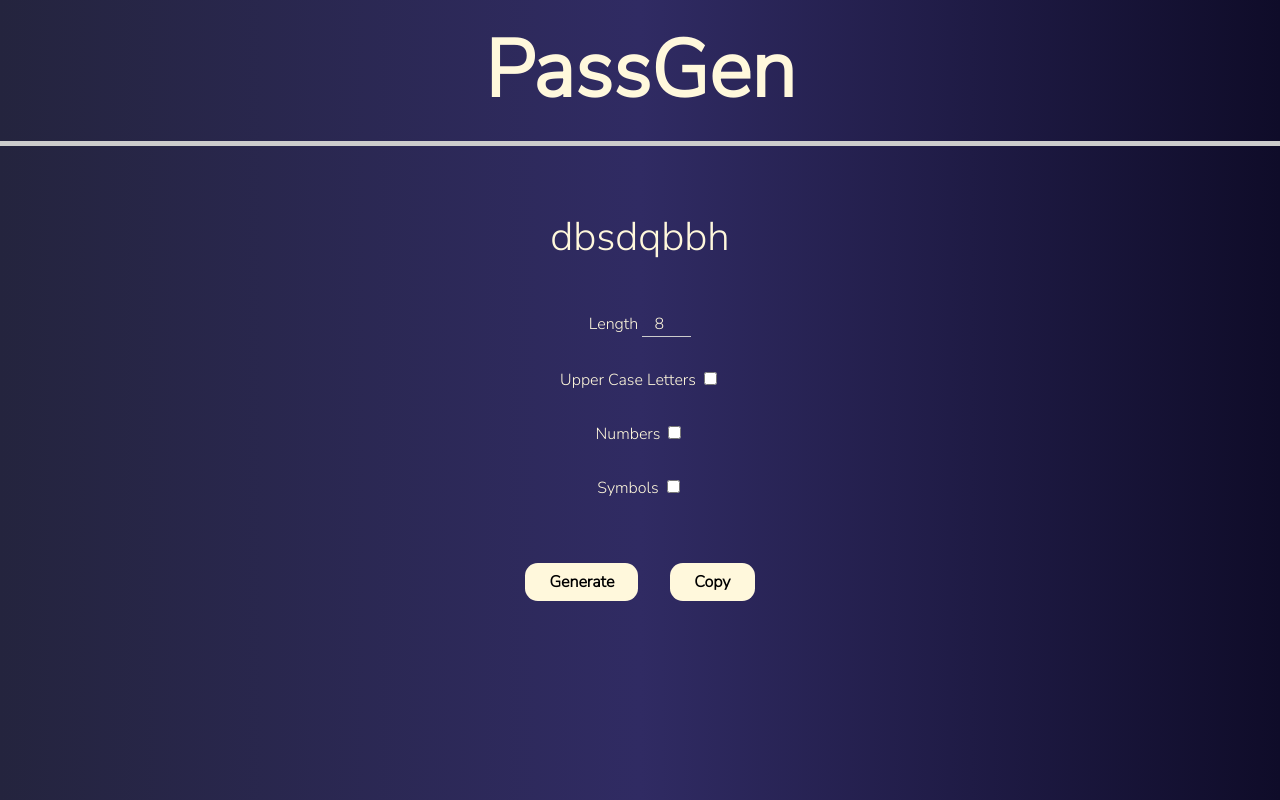
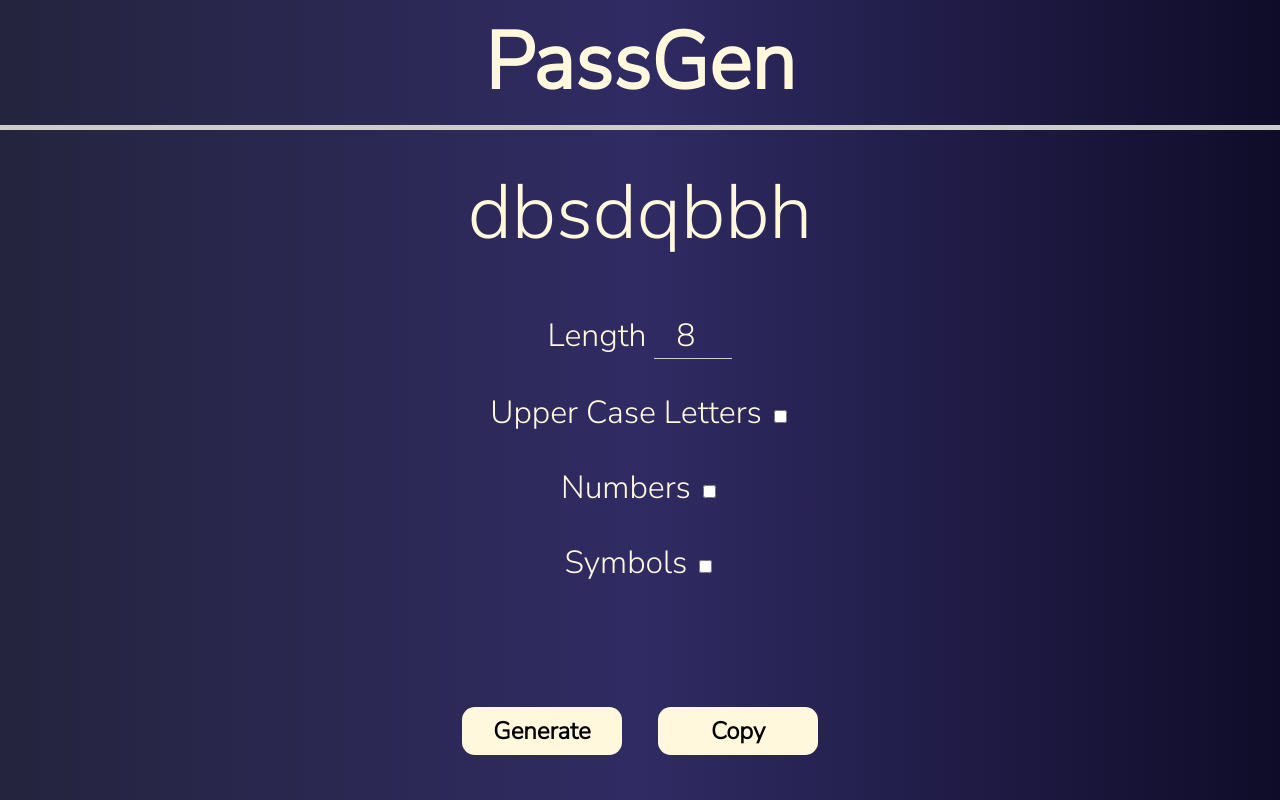
Before and after one commit to robertomancebom/PassGen, a plain HTML site: page index.html in a window 1280 px wide. Drawn offline with Linux system fonts and the light colour scheme.

Commit message:
update style to fit small devices

```diff
--- a/style.css
+++ b/style.css
@@ -16,12 +16,25 @@ body {
     margin: 0;
 }
 
+.container {
+    display: block;
+
+    min-width: 30vw;
+    max-width: 50vw;
+    min-height: 30vh;
+    max-height: 70vh;
+    height: auto;
+    margin: auto;
+    font-size: 2.5vw;
+
+}
+
 input[type="number"] {
     border: none;
     border-bottom: 1px solid #CCC;
     background: none;
     text-align: center;
-    font-size: 1rem;
+    font-size: 2.5vw;
 }
 
 input[type="number"]:focus {
@@ -34,7 +47,6 @@ input[type="number"]:focus {
     justify-content: center;
     margin: 2rem;
     text-align: center;
-    font-size: 1rem;
 
 }
 .option {
@@ -48,8 +60,7 @@ input[type="number"]:focus {
     font-weight: bold;
     border-bottom: 5px solid #CCC;
     margin: 0;
-    margin-bottom: 4rem;
-    padding: 1rem;
+    padding: 1vh;
 
 }
 
@@ -61,20 +72,24 @@ button {
     font-weight: bold;
     border: none;
     cursor: pointer;
-    font-size: 1rem;
     padding: 0.5rem 1.5rem;
+    width: 10rem;
+    height: 3rem;
+    font-size: 1.5rem;
+
 }
 
 #result {
     display: flex;
     justify-content: center;
-    margin: auto;
-    font-size: 2.5rem;
+    margin: auto 0;
+    font-size: 6vw;
+
 }
 
 #btn-row {
-    display: flex;
-    flex-direction: row;
-    justify-content: center;
+    display: block;
+    margin: auto;
+
 
 }
```
